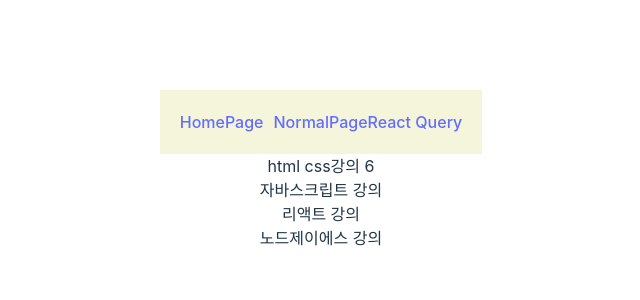
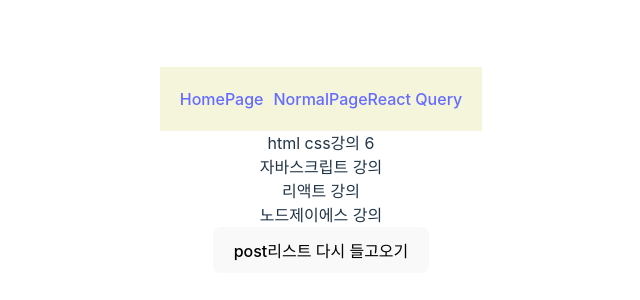
Before and after one commit to devdong9897/react-query-study, a React (Vite) app: page /react-query in a window 1280 px wide. Shown: the part 230-530 px from the top of the page, without its empty margins (319-959 px from the left). Built offline with nearby package versions, Linux system fonts and the light colour scheme; data requests are answered from the project's data file.

Commit message:
feat: refetch-버튼을 클릭할 때 api 호출

```diff
--- a/src/pages/ReactQueryPage.jsx
+++ b/src/pages/ReactQueryPage.jsx
@@ -7,12 +7,10 @@
     return axios.get("http://localhost:3004/posts");
   };
   // useQuery: 데이터를 서버에서 가져오는 기능을 하는 React Hook.
-  const { isLoading, data, isError, error } = useQuery({
+  const { isLoading, data, isError, error, refetch } = useQuery({
     queryKey: ["posts"],
     queryFn: fetchPost,
     retry: 1,
-    // 다른 창에 있다가 해당화면으로 들어오면 api가 바로바로 호출된다.
-    refetchOnWindowFocus: true,
     select: (data) => {
       return data.data;
     },
@@ -31,6 +29,7 @@
       {data.map((item) => (
         <div key={item.id}>{item.title}</div>
       ))}
+      <button onClick={refetch}>post리스트 다시 들고오기</button>
     </div>
   );
 };
```
